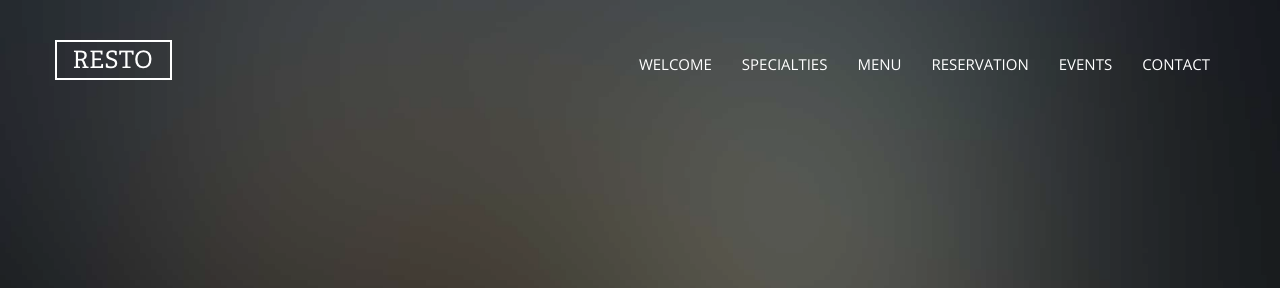
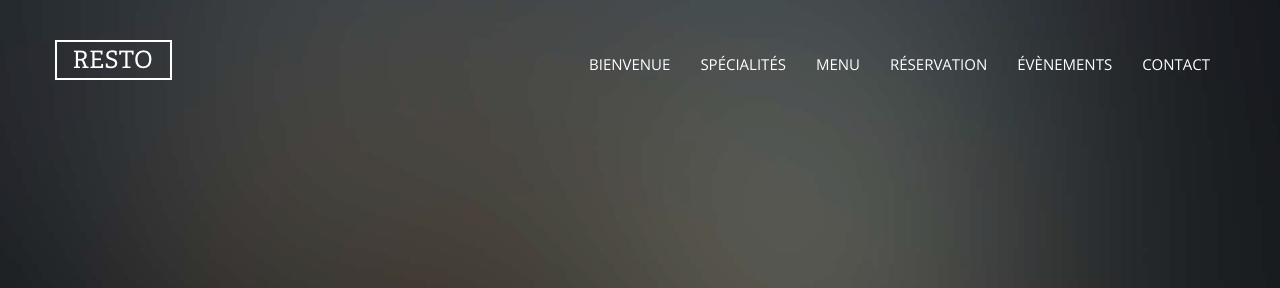
Before and after one commit to thereseld/SiteResto, a website: page resto/index.html in a window 1280 px wide. Shown: the top 288 px of the page. Drawn offline with nearby package versions, Linux system fonts and the light colour scheme; files whose address does not match are found by name.

Commit message:
Traduction des titres du menu en haut à droite

```diff
--- a/resto/index.html
+++ b/resto/index.html
@@ -34,11 +34,11 @@
 
         <div id="navbar-collapse" class="navbar-collapse collapse">
           <ul class="nav navbar-nav navbar-right">
-            <li class="active"><a href="#" data-nav-section="welcome">Welcome</a></li>
-            <li><a href="#" data-nav-section="specialties">Specialties</a></li>
+            <li class="active"><a href="#" data-nav-section="welcome">Bienvenue</a></li>
+            <li><a href="#" data-nav-section="specialties">Spécialités</a></li>
             <li><a href="#" data-nav-section="menu">Menu</a></li>
-            <li><a href="#" data-nav-section="reservation">Reservation</a></li>
-            <li><a href="#" data-nav-section="events">Events</a></li>
+            <li><a href="#" data-nav-section="reservation">Réservation</a></li>
+            <li><a href="#" data-nav-section="events">évènements</a></li>
             <li><a href="#" data-nav-section="contact">Contact</a></li>
           </ul>
         </div>
```
